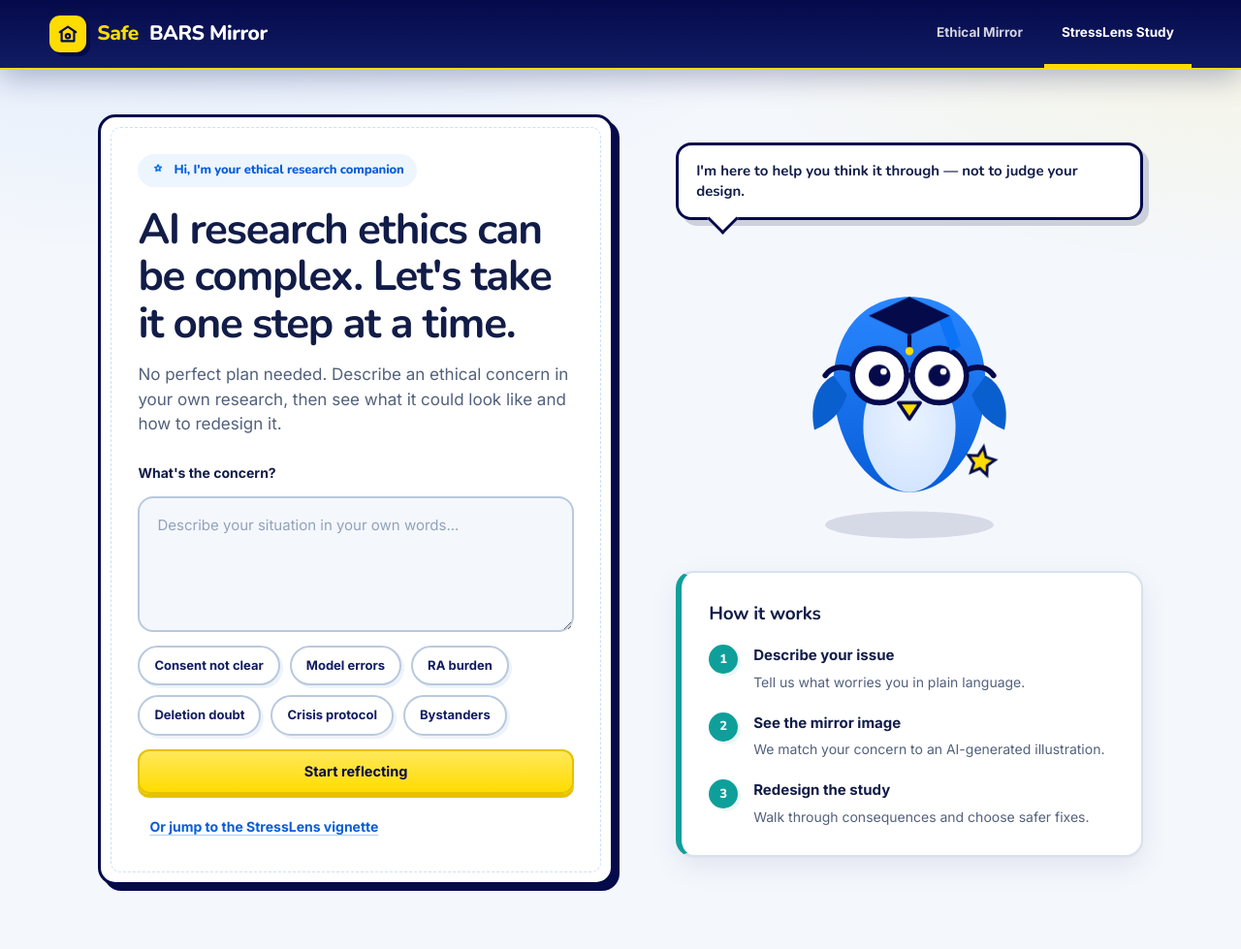
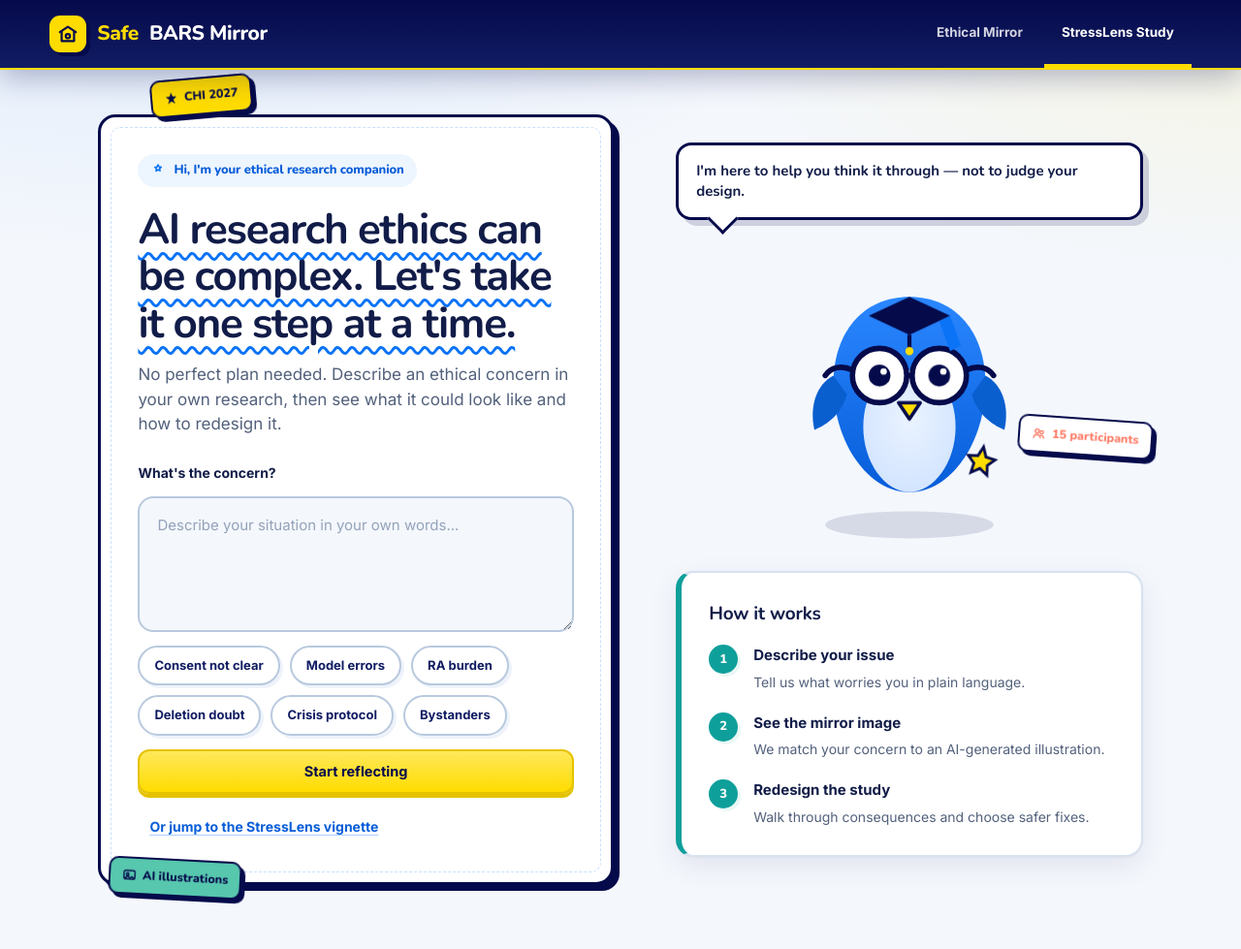
Before and after one commit to Zephyr-Song/SafeGuard-AI, a Flask app: page /safebars/mirror-study in a window 1280 px wide. Shown: the whole page at 97% size. Run offline with Flask 2, Linux system fonts and the light colour scheme; some libraries are stand-ins or nearby versions.

Commit message:
style(mirror-study): surpass prototype with doodles, wavy underlines, speech-wiggle, orbit loader, button glow

```diff
--- a/static/safebars_mirror/mirror_study.css
+++ b/static/safebars_mirror/mirror_study.css
@@ -290,6 +290,7 @@ a:focus-visible {
 
 /* ============ ENTRY ============ */
 .entry-layout {
+  position: relative;
   display: grid;
   grid-template-columns: minmax(0, 1.05fr) minmax(320px, 0.95fr);
   gap: clamp(28px, 5vw, 72px);
@@ -1072,6 +1097,57 @@ a:focus-visible {
 }
 .mascot-wave { transform-origin: 80% 80%; animation: wave 2.4s ease-in-out infinite; }
 
+/* ============ REFINEMENT PASS (exceed sticker prototype) ============ */
+
+/* floating sticker doodles around the entry hero */
+.doodle-layer { position: absolute; inset: 0; pointer-events: none; z-index: 1; }
+.entry-doodle {
+  position: absolute;
+  display: inline-flex;
+  align-items: center;
+  gap: 6px;
+  padding: 8px 12px;
+  border: 2px solid var(--navy);
+  border-radius: 10px;
+  font-family: var(--font-rounded);
+  font-weight: 800;
+  font-size: 12.5px;
+  white-space: nowrap;
+  box-shadow: var(--shadow-sticker-sm);
+  animation: doodleFloat 5s ease-in-out infinite;
+}
+.entry-doodle svg { width: 15px; height: 15px; }
+.entry-doodle.d1 { top: -14px; left: 5%; background: var(--yellow); color: var(--navy); --rot: -5deg; transform: rotate(-5deg); }
+.entry-doodle.d2 { top: 41%; right: -10px; background: var(--white); color: var(--coral); --rot: 4deg; transform: rotate(4deg); }
+.entry-doodle.d3 { bottom: -12px; left: 1%; background: #57c7ad; color: var(--navy); --rot: 3deg; transform: rotate(3deg); }
+.entry-doodle.d2 { animation-delay: .8s; }
+.entry-doodle.d3 { animation-delay: 1.6s; }
+@keyframes doodleFloat {
+  0%, 100% { transform: rotate(var(--rot, 0deg)); }
+  50% { transform: translateY(-9px) rotate(var(--rot, 0deg)); }
+}
+
+/* wavy underlines on key headings (signature neobrutalist / academic flair) */
+.study-panel h2,
+.condition-intro h2,
+.entry-copy h1 {
+  text-decoration: underline;
+  text-decoration-style: wavy;
+  text-decoration-color: var(--hero-blue);
+  text-decoration-thickness: 3px;
+  text-underline-offset: 9px;
+}
+
+/* companion "speaks" wiggle */
+.speaking { animation: speechWiggle 460ms cubic-bezier(.36, .07, .19, .97) both; }
+@keyframes speechWiggle {
+  0% { transform: rotate(0); }
+  18% { transform: rotate(-1.4deg); }
+  42% { transform: rotate(1.4deg); }
+  66% { transform: rotate(-0.8deg); }
+  100% { transform: rotate(0); }
+}
+
 /* ============ RESPONSIVE ============ */
 @media (max-width: 920px) {
   .entry-layout,
--- a/static/safebars_mirror/mirror_study.js
+++ b/static/safebars_mirror/mirror_study.js
@@ -97,13 +97,19 @@
   function companionSay(id, text, typing = true) {
     const el = $(id);
     if (!el) return;
-    if (!typing || REDUCED_MOTION) { el.textContent = text; el.style.opacity = '1'; return; }
+    const wiggle = () => {
+      if (REDUCED_MOTION) return;
+      el.classList.remove('speaking');
+      void el.offsetWidth; /* restart animation */
+      el.classList.add('speaking');
+    };
+    if (!typing || REDUCED_MOTION) { el.textContent = text; el.style.opacity = '1'; wiggle(); return; }
     el.style.opacity = '1';
     el.innerHTML = '<span class="typing-dots"><span></span><span></span><span></span></span>';
     clearTimeout(el._sayT);
     el._sayT = setTimeout(() => {
       el.style.opacity = '0';
-      setTimeout(() => { el.textContent = text; el.style.opacity = '1'; }, 170);
+      setTimeout(() => { el.textContent = text; el.style.opacity = '1'; wiggle(); }, 170);
     }, 620);
   }
 
--- a/templates/safebars_mirror_study.html
+++ b/templates/safebars_mirror_study.html
@@ -31,12 +31,17 @@
       <!-- VIEW: entry -->
       <section id="view-entry" class="view active">
         <div class="entry-layout">
+          <div class="doodle-layer" aria-hidden="true">
+            <span class="entry-doodle d1"><svg viewBox="0 0 24 24" fill="currentColor"><path d="M12 2l2.4 6.9L21 9.2l-5.6 4.6L17.8 21 12 16.9 6.2 21l2.4-7.2L3 9.2l6.6-.3z"/></svg>CHI 2027</span>
+            <span class="entry-doodle d2"><svg viewBox="0 0 24 24" fill="none" stroke="currentColor" stroke-width="2.2" stroke-linecap="round" stroke-linejoin="round"><circle cx="9" cy="8" r="3.2"/><path d="M3.5 19c0-3 2.5-5 5.5-5s5.5 2 5.5 5"/><circle cx="16.5" cy="9.5" r="2.6"/><path d="M15 14.5c3 0 5 2 5 4.5"/></svg>15 participants</span>
+            <span class="entry-doodle d3"><svg viewBox="0 0 24 24" fill="none" stroke="currentColor" stroke-width="2.2" stroke-linecap="round" stroke-linejoin="round"><rect x="3" y="4" width="18" height="14" rx="2.5"/><circle cx="9" cy="10" r="2"/><path d="M4 17l5-4 4 3 3-2 4 3"/></svg>AI illustrations</span>
+          </div>
           <div class="entry-copy">
             <span class="entry-kicker">
               <svg width="16" height="16" viewBox="0 0 24 24" fill="none" stroke="currentColor" stroke-width="2.5" stroke-linecap="round" stroke-linejoin="round"><path d="M12 3l1.5 3 3.3.5-2.4 2.3.6 3.3L12 11l-3 1.5.6-3.3L7.2 6.8l3.3-.5L12 3z"/></svg>
               Hi, I'm your ethical research companion
             </span>
-            <h1>AI research ethics can be complex. Let's take it one step at a time.</h1>
+            <h1 class="wavy-underline">AI research ethics can be complex. Let's take it one step at a time.</h1>
             <p>No perfect plan needed. Describe an ethical concern in your own research, then see what it could look like and how to redesign it.</p>
 
             <form id="issue-form" class="issue-form">
@@ -299,7 +304,12 @@
 
   <div id="loading" class="loading-overlay" hidden>
     <div class="loading-card">
-      <div class="spinner"></div>
+      <div class="loader-orbit" aria-hidden="true">
+        <span class="orbit-dot d1"></span>
+        <span class="orbit-dot d2"></span>
+        <span class="orbit-dot d3"></span>
+        <span class="orbit-core"></span>
+      </div>
       <div class="label" id="loading-label">Thinking…</div>
     </div>
   </div>
```
Also changed, not shown: other parts of static/safebars_mirror/mirror_study.css (+36 -11 lines).
